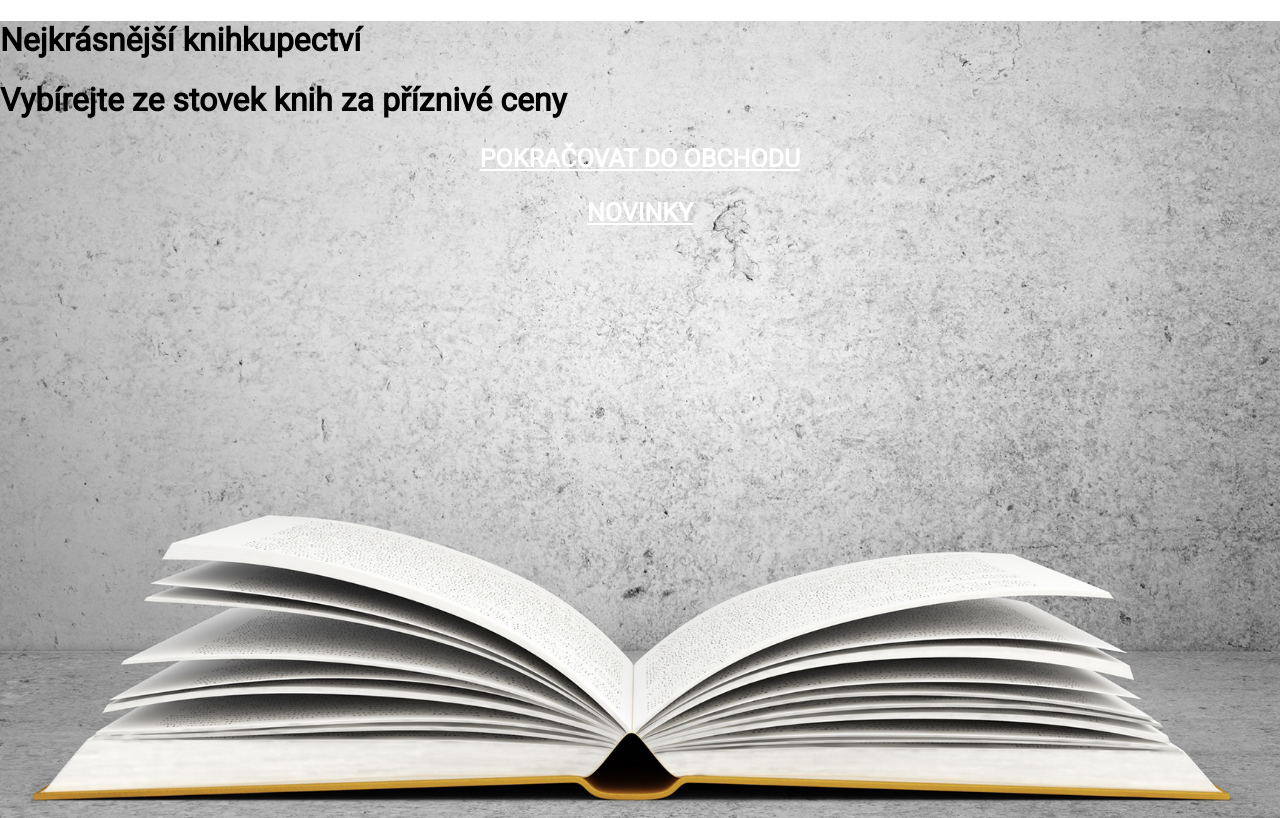
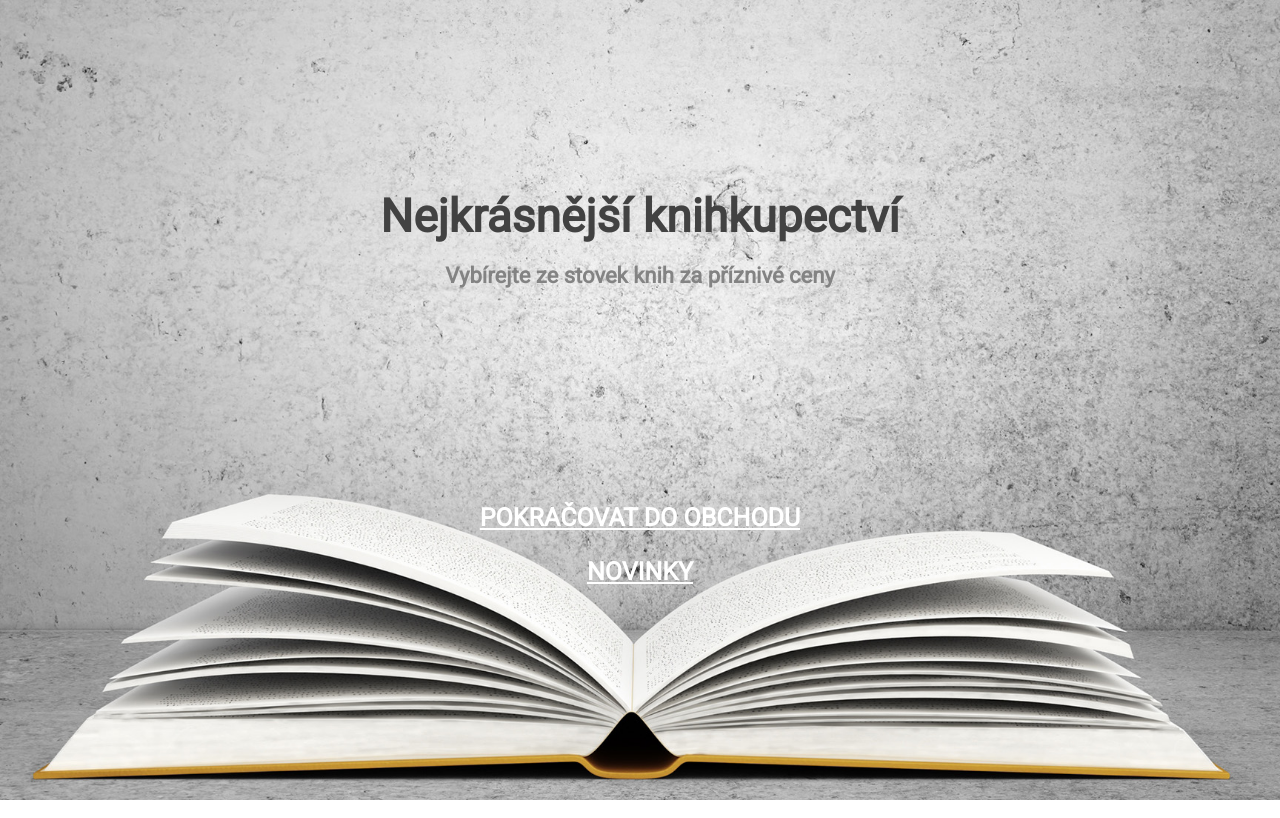
Before and after one commit to birdthedeveloper/web_hycka, a plain HTML site: page index.html in a window 1280 px wide. Shown: the top 818 px of the page. Drawn offline with Linux system fonts and the light colour scheme.

Commit message:
format title css

```diff
--- a/index.html
+++ b/index.html
@@ -17,12 +17,15 @@
 
 <body>
     <div id="div-1">
+        <div>
             <h1 id="title-2">
                 Nejkrásnější knihkupectví
             </h1>
-        <h1>
+            <h1 id="title-3">
                 Vybírejte ze stovek knih za příznivé ceny
             </h1>
+        </div>
+        <div>
             <a href="" class="hypertext-2">
                 <p>
                     <strong>Pokračovat do obchodu</strong>
@@ -33,6 +36,7 @@
                     <strong>Novinky</strong>
                 </p>
             </a>
+        </div>
     </div>
     <div>
         <h1 id="title-1">
--- a/style/style.css
+++ b/style/style.css
@@ -10,6 +10,9 @@ body, html{
     background-size: cover;
     background-position: bottom center;
     vertical-align: bottom;
+    display: flex;
+    flex-direction: column;
+    justify-content: space-evenly;
 }
 .hypertext-2{
     color: white;
@@ -18,8 +21,19 @@ body, html{
 .hypertext-2 p{
     text-align: center;
     font-size: 25px;
-
-
+}
+#title-2{
+    font-size: 46px;
+    text-align: center;
+    margin: auto;
+    color:rgb(66, 66, 66);
+}
+#title-3{
+    font-size: 22px;
+    padding-top: 20px;
+    text-align: center;
+    margin: auto;
+    color: rgb(131, 131, 131);
 }
 
 /* book cards*/
```
Lines whose indentation alone changed are shown as unchanged.
